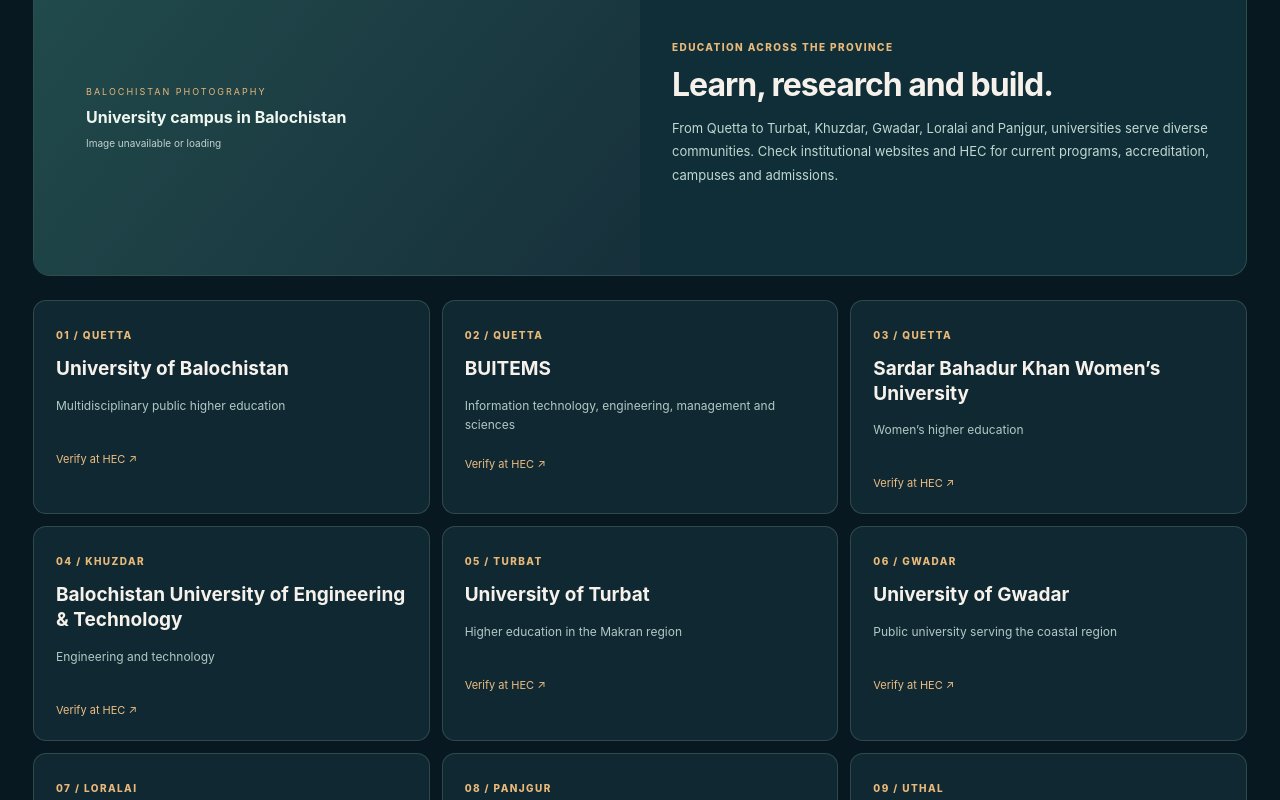
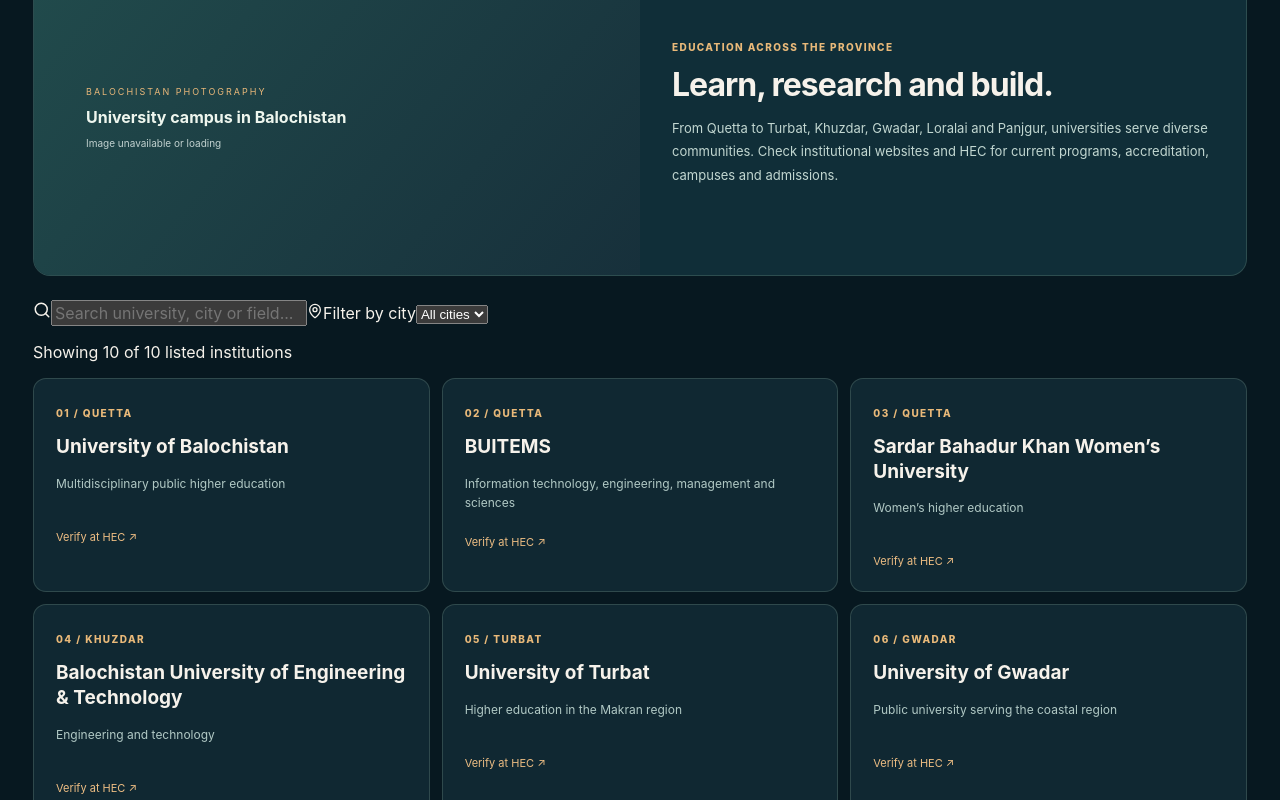
Before and after one commit to salman4dev/balochistan, a Next.js app: page /knowledge in a window 1280 px wide. Shown: the part 3144-3944 px from the top of the page. Built offline with nearby package versions, Linux system fonts and the light colour scheme; no server answers.

Commit message:
Integrate interactive searchable university directory into Balochistan knowledge portal

```diff
--- a/app/knowledge/page.tsx
+++ b/app/knowledge/page.tsx
@@ -1,5 +1,6 @@
 import Link from 'next/link';
 import Photo from '@/components/commons-photo';
+import UniversityDirectory from '@/components/university-directory';
 import './knowledge.css';
 export const metadata={title:'Balochistan Facts, Business & Universities | Balochistan Xplore',description:'Explore verified census statistics, economic sectors, universities, and official information sources for Balochistan, Pakistan.'};
 const pbs='https://www.pbs.gov.pk/census/';
@@ -47,7 +48,7 @@ export default function Knowledge(){return <main className="knowledge">
  <header className="knowledge-hero"><div className="knowledge-hero-copy"><span className="knowledge-kicker">RESEARCH / ECONOMY / EDUCATION</span><h1>Know the <em>province.</em></h1><p>Explore Balochistan through dated official statistics, its livelihoods, higher education institutions and a curated knowledge directory.</p><div className="knowledge-actions"><a href="#statistics">View statistics ↓</a><a href="#business">Explore business ↓</a><a href="#universities">Universities ↓</a></div><small>Official references linked below · Numbers are not live estimates</small></div><div className="knowledge-hero-photo"><Photo query="Quetta Balochistan Pakistan mountain valley city aerial" alt="Balochistan mountain valley and city"/><span>THE LAND • THE PEOPLE • THE POSSIBILITIES</span></div></header>
  <section className="knowledge-section" id="statistics"><div className="knowledge-heading"><div><span>01 / BY THE NUMBERS</span><h2>Balochistan in figures</h2><p>Population and area figures from Pakistan Bureau of Statistics. Census reference year: <strong>2023</strong>.</p></div><a href={pbs} target="_blank" rel="noopener noreferrer">PBS census tables ↗</a></div><div className="knowledge-stat-grid">{stat.map(item=><article key={item.label} className="knowledge-stat"><span>{item.label}</span><div><strong>{item.number}</strong>{item.unit&&<small>{item.unit}</small>}</div><p>{item.desc}</p><footer>{item.source}</footer></article>)}</div><p className="knowledge-disclaimer">All values are historical census measures. Do not interpret 2023 population data as a 2026 population estimate. Statistics can change after subsequent official releases.</p></section>
  <section className="knowledge-section" id="business"><div className="knowledge-heading"><div><span>02 / INDUSTRY & LIVELIHOODS</span><h2>Business & economy</h2><p>Explore principal economic activities and potential areas of local enterprise. These are sector descriptions, not investment returns or business counts.</p></div><a href={pdma} target="_blank" rel="noopener noreferrer">Provincial profile source ↗</a></div><div className="knowledge-sector-grid">{sectors.map(item=><article className="knowledge-sector" key={item.name}><div className="knowledge-sector-photo"><Photo query={item.photo} alt={item.name+' in Balochistan'}/></div><div className="knowledge-sector-body"><span>{item.tag}</span><h3>{item.name}</h3><p>{item.description}</p><div className="knowledge-chips">{item.examples.map(e=><small key={e}>{e}</small>)}</div></div></article>)}</div><p className="knowledge-disclaimer">Business conditions, regulations and infrastructure vary by district. Verify current conditions with relevant authorities before making commercial decisions.</p></section>
- <section className="knowledge-section" id="universities"><div className="knowledge-heading"><div><span>03 / HIGHER EDUCATION</span><h2>Universities of Balochistan</h2><p>A selected institutional directory with locations and educational focus. This is not a claim to enumerate every university, subcampus or college.</p></div><a href={hec} target="_blank" rel="noopener noreferrer">HEC recognized institutions ↗</a></div><div className="knowledge-university-feature"><Photo query="University of Turbat Balochistan Pakistan campus" alt="University campus in Balochistan"/><div><span>EDUCATION ACROSS THE PROVINCE</span><h3>Learn, research and build.</h3><p>From Quetta to Turbat, Khuzdar, Gwadar, Loralai and Panjgur, universities serve diverse communities. Check institutional websites and HEC for current programs, accreditation, campuses and admissions.</p></div></div><div className="knowledge-uni-grid">{universities.map((u,i)=><article key={u.name}><span>{String(i+1).padStart(2,'0')} / {u.city.toUpperCase()}</span><h3>{u.name}</h3><p>{u.focus}</p><a href={hec} target="_blank" rel="noopener noreferrer">Verify at HEC ↗</a></article>)}</div><p className="knowledge-disclaimer">Institutions and campuses can change status. Some specialist institutions and private providers are not covered here. Always confirm recognition of the precise institution and campus with HEC.</p></section>
+ <section className="knowledge-section" id="universities"><div className="knowledge-heading"><div><span>03 / HIGHER EDUCATION</span><h2>Universities of Balochistan</h2><p>A selected institutional directory with locations and educational focus. This is not a claim to enumerate every university, subcampus or college.</p></div><a href={hec} target="_blank" rel="noopener noreferrer">HEC recognized institutions ↗</a></div><div className="knowledge-university-feature"><Photo query="University of Turbat Balochistan Pakistan campus" alt="University campus in Balochistan"/><div><span>EDUCATION ACROSS THE PROVINCE</span><h3>Learn, research and build.</h3><p>From Quetta to Turbat, Khuzdar, Gwadar, Loralai and Panjgur, universities serve diverse communities. Check institutional websites and HEC for current programs, accreditation, campuses and admissions.</p></div></div><UniversityDirectory universities={universities} verificationUrl={hec}/><p className="knowledge-disclaimer">Institutions and campuses can change status. Some specialist institutions and private providers are not covered here. Always confirm recognition of the precise institution and campus with HEC.</p></section>
  <section className="knowledge-section" id="topics"><div className="knowledge-heading"><div><span>04 / THE BIGGER PICTURE</span><h2>Keep exploring</h2><p>Discover more of Balochistan’s landscape, people, communities and everyday life.</p></div><Link href="/discover">Full field guide ↗</Link></div><div className="knowledge-topic-grid">{otherTopics.map(t=><Link href={t.url} key={t.label}><h3>{t.label}</h3><p>{t.info}</p><span>Read topic ↗</span></Link>)}</div></section>
  <footer className="knowledge-footer"><div><strong>Sources & transparency</strong><p>Statistics: Pakistan Bureau of Statistics, Census 2023. Institutions: Higher Education Commission Pakistan directory. Economic sectors: Provincial Disaster Management Authority Balochistan profile. Photos: Wikimedia Commons with attribution links.</p><div><a href={pbs} target="_blank" rel="noopener noreferrer">PBS ↗</a><a href={hec} target="_blank" rel="noopener noreferrer">HEC ↗</a><a href={pdma} target="_blank" rel="noopener noreferrer">PDMA ↗</a></div></div><Link href="/">Return to map ↑</Link></footer>
  </main>}
```
